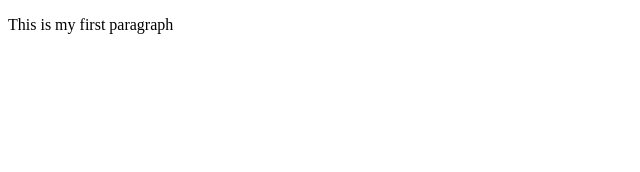
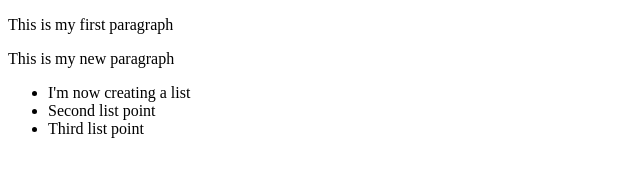
Before and after one commit to SarahKathleen/first_website, a plain HTML site: page index.html in a window 1280 px wide. Shown: the whole page, without its empty margins (0-640 px from the left). Drawn offline with Linux system fonts and the light colour scheme.

Commit message:
many changes to index
creating many updates to check what happens

```diff
--- a/index.html
+++ b/index.html
@@ -6,5 +6,10 @@
     <head>
     <body>
       <p> This is my first paragraph</p>
+      <p>This is my new paragraph</p>
+      <ul>
+        <li>I'm now creating a list</li>
+        <li>Second list point</li>
+          <li>Third list point</li>
     </body>
   </html>
```
